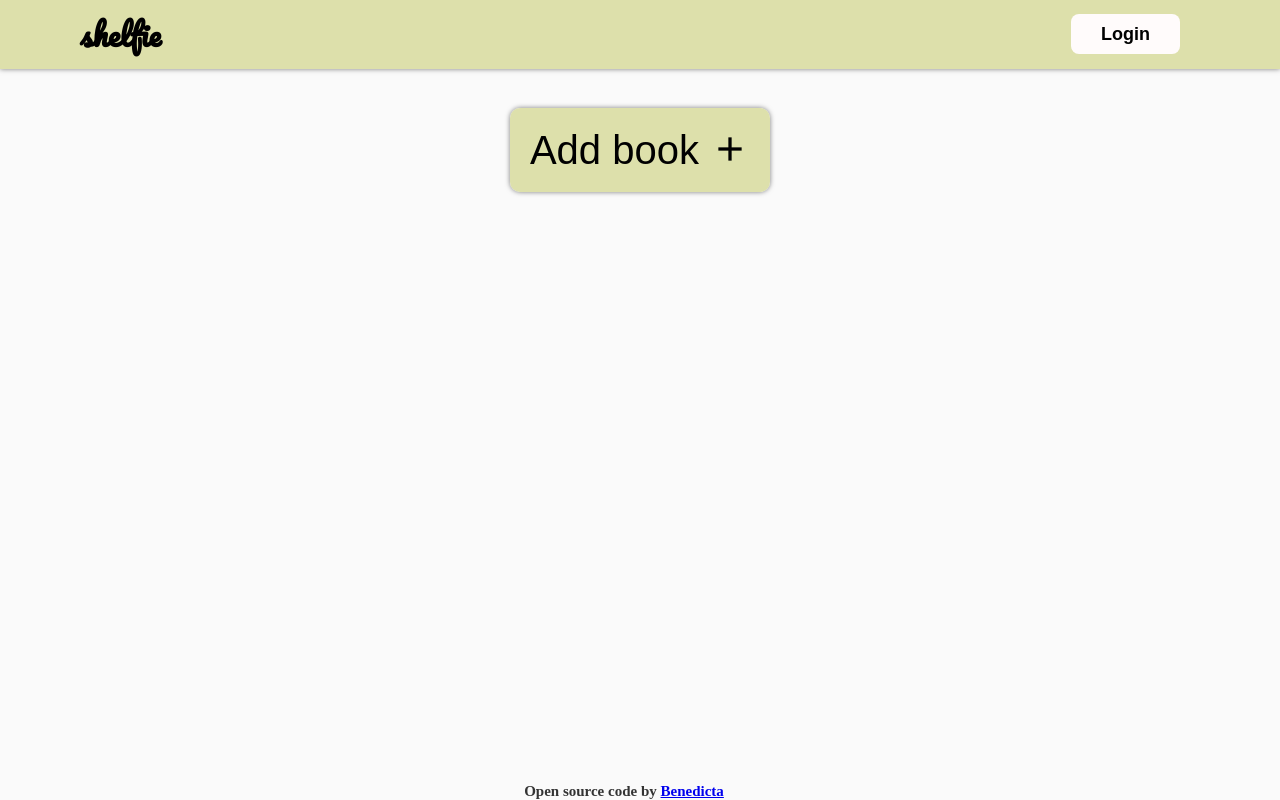
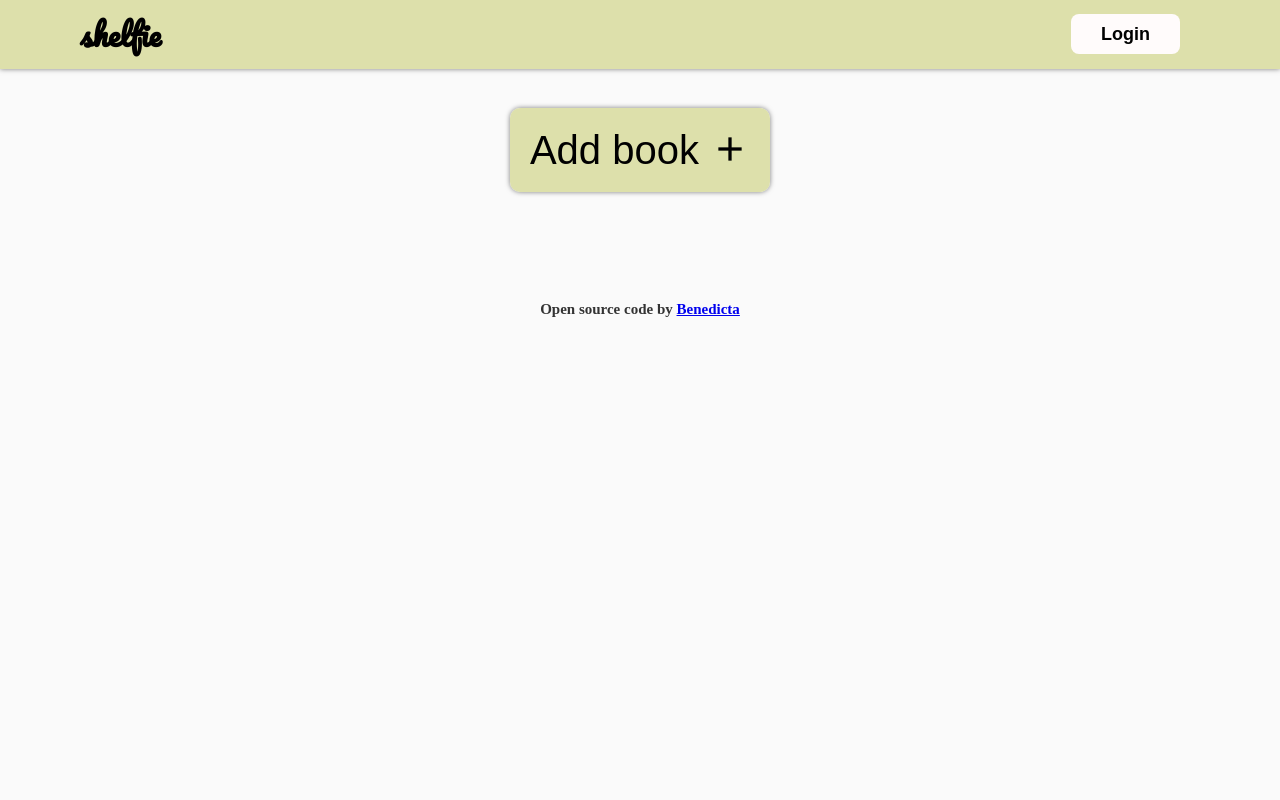
Before and after one commit to BenedictaUche/odinproject, a plain HTML site: page index.html in a window 1280 px wide. Drawn offline with Linux system fonts and the light colour scheme; a web font is replaced by a local one.

Commit message:
fixed the footer positioning

```diff
--- a/style.css
+++ b/style.css
@@ -250,18 +250,19 @@ main .cards .read {
 }
 
 footer {
-    position: fixed;
+    position: relative;
     bottom: 0px;
-    right: 10rem;
-    left: 8rem;
     text-align: center;
 
 }
 
 footer p {
+    position: absolute;
     font-weight: 600;
     font-size: 15px;
     color: #333;
+    right: 4rem;
+    left: 4rem;
 }
 
 
@@ -311,9 +312,9 @@ footer p {
         width: 22rem;
     }
 
-    footer {
+    /* footer {
         right: 5rem;
-    }
+    } */
 }
 
 @media screen and (max-width: 1080px) {
```
